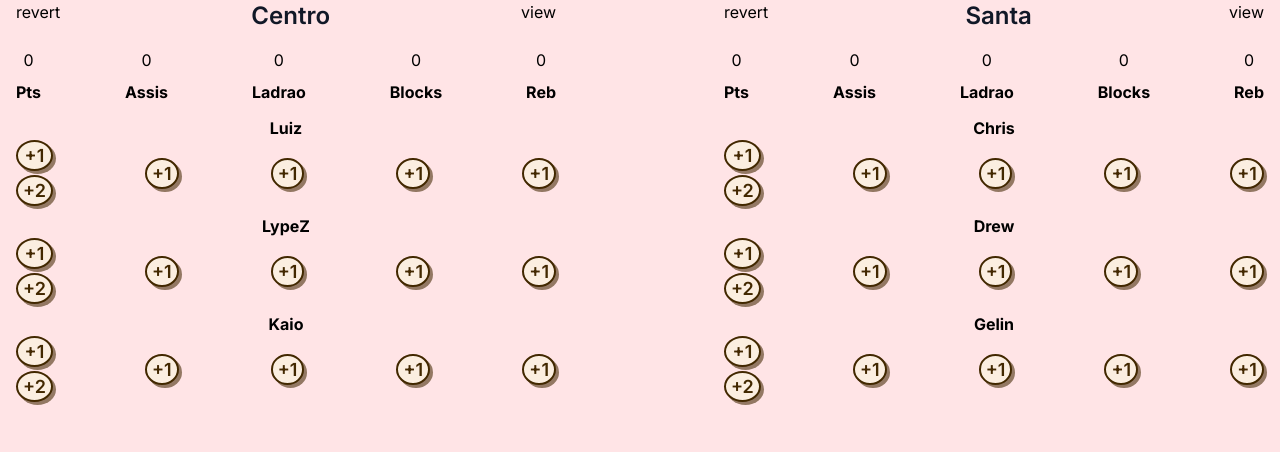
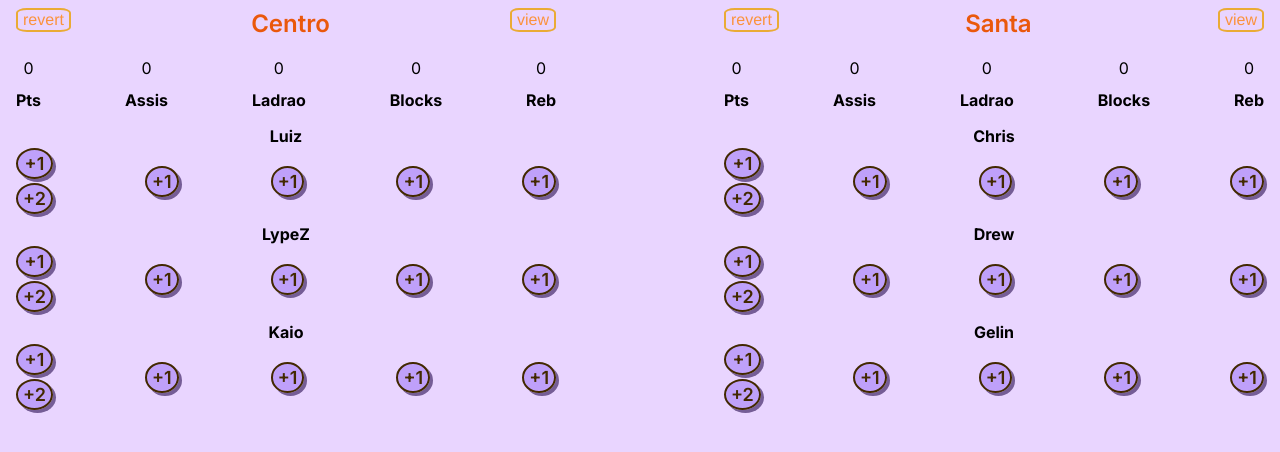
Before and after one commit to LuizFellype/personal-site, a Next.js app: page /playground in a window 1280 px wide. Shown: the top 452 px of the page. Built offline with nearby package versions, Linux system fonts and the light colour scheme.

Commit message:
style: improves design

```diff
--- a/app/layout.tsx
+++ b/app/layout.tsx
@@ -18,7 +18,7 @@ export default function RootLayout({
   return (
     <html lang="en">
       <body className={inter.className}>
-        <TeamsProvider><div className='min-h-screen bg-rose-100 px-4'>{children}</div></TeamsProvider>
+        <TeamsProvider><div className='min-h-screen bg-purple-200 px-4'>{children}</div></TeamsProvider>
       </body>
     </html>
   )
--- a/app/playground/page.tsx
+++ b/app/playground/page.tsx
@@ -16,7 +16,7 @@ export default function Playground() {
   const teamB = useTeamStates(rawTeamB.name, rawTeamB.players)
 
   return (
-    <main className='force-landscap h-full w-full'>
+    <main className='force-landscap h-full w-full pt-2'>
       <div className='flex justify-between text-black'>
         <PlaygroundTeam team={teamA} />
         <PlaygroundTeam team={teamB} />
--- a/src/containers/CreateTeamForm/index.tsx
+++ b/src/containers/CreateTeamForm/index.tsx
@@ -33,12 +33,12 @@ export default function CreateTeamForm(props: { onSubmit: (data: TeamFormData) =
     }
 
     return (
-        <div className="selection:bg-rose-500 selection:text-white">
+        <div className="selection:bg-purple-500 selection:text-white">
             <div className="flex items-center justify-center">
                 <div className="flex-1 p-8">
                     <div className="mx-auto w-80 overflow-hidden rounded-3xl bg-white shadow-xl">
                         {/* Form Header */}
-                        <div className="rounded-bl-4xl relative h-32 bg-rose-500">
+                        <div className="rounded-bl-4xl relative h-32 bg-purple-400">
                             <svg
                                 className="absolute bottom-0"
                                 xmlns="http://www.w3.org/2000/svg"
@@ -73,7 +73,7 @@ export default function CreateTeamForm(props: { onSubmit: (data: TeamFormData) =
                                             id={field.id}
                                             name={field.id}
                                             type="text"
-                                            className="peer h-10 w-full border-b-2 border-gray-300 text-gray-900 placeholder-transparent focus:border-rose-600 focus:outline-none"
+                                            className="peer h-10 w-full border-b-2 border-gray-300 text-gray-900 placeholder-transparent focus:border-purple-600 focus:outline-none"
                                             placeholder={field.placeholder}
                                             autoComplete="off"
                                         />
@@ -95,18 +95,17 @@ export default function CreateTeamForm(props: { onSubmit: (data: TeamFormData) =
                                 <button
                                     type="submit"
                                     disabled={!isDirty || !isValid || isSubmitting}
-                                    className="block w-full cursor-pointer rounded bg-rose-500 px-4 py-2 text-center font-semibold text-white hover:bg-rose-400 focus:outline-none focus:ring focus:ring-rose-500 focus:ring-opacity-80 focus:ring-offset-2 disabled:opacity-70"
+                                    className="block w-full cursor-pointer rounded bg-purple-500 px-4 py-2 text-center font-semibold text-white hover:bg-purple-400 focus:outline-none focus:ring focus:ring-purple-500 focus:ring-opacity-80 focus:ring-offset-2 disabled:opacity-70"
                                 >
                                     {isSubmitting ? (
                                         <div role="status">
                                             <svg
                                                 aria-hidden="true"
-                                                className="inline w-6 h-6 mr-2 text-white animate-spin fill-rose-600 opacity-100"
+                                                className="inline w-6 h-6 mr-2 text-white animate-spin fill-purple-600 opacity-100"
                                                 viewBox="0 0 100 101"
                                                 fill="none"
                                                 xmlns="http://www.w3.org/2000/svg"
                                             >
-                                                {/* SVG for Spinner Animation */}
                                             </svg>
                                         </div>
                                     ) : (
--- a/src/containers/PlaygroundTeam/index.css
+++ b/src/containers/PlaygroundTeam/index.css
@@ -1,8 +1,8 @@
 button.stats-action {
-  background-color: #fbeee0;
+  background-color: #7d4ef363;
   border: 2px solid #422800;
   border-radius: 50%;
-  box-shadow: #42280091 3px 3px 0 0;
+  box-shadow: #1f024791 3px 3px 0 0;
   color: #422800;
   cursor: pointer;
   display: inline-block;
@@ -15,3 +15,28 @@ button.stats-action {
   -webkit-user-select: none;
   touch-action: manipulation;
 }
+
+.orange-shadow {
+  box-shadow: rgba(234, 171, 53, 0.322) 3px 3px 0 0;
+}
+
+.team-name {
+  color: #b26a02
+}
+
+.btn-config {
+  backface-visibility: hidden;
+  border-radius: 20%;
+  box-sizing: border-box;
+  border: .125rem solid rgb(234, 171, 53);
+  cursor: pointer;
+  display: inline-block;
+  font-family: Circular, Helvetica, sans-serif;
+  line-height: 1;
+  padding: 2px 5px;
+  position: relative;
+  text-decoration: none;
+  user-select: none;
+  -webkit-user-select: none;
+  touch-action: manipulation;
+}
--- a/src/containers/PlaygroundTeam/index.tsx
+++ b/src/containers/PlaygroundTeam/index.tsx
@@ -10,6 +10,10 @@ export const getStatsActionLabel = (statsKey: string) => ({
   rebounds: 'Reb',
 }[statsKey])
 
+const hasOrangeShadow = (flag: boolean) => flag ? 'orange-shadow' : ''
+const flipCurrentState = (setState: React.Dispatch<React.SetStateAction<boolean>>) => () => {
+  setState(crt => !crt)
+}
 
 export function PlaygroundTeam({ team }: { team: Team }) {
   const [revert, setRevert] = useState(false)
@@ -17,10 +21,6 @@ export function PlaygroundTeam({ team }: { team: Team }) {
 
   const [seePlayerStats, setSeePlayerStats] = useState(false)
   const confgLabelToShow = useMemo(() => seePlayerStats ? 'hide' : 'view', [seePlayerStats])
-
-  const flipCurrentState = useCallback((setState: React.Dispatch<React.SetStateAction<boolean>>) => () => {
-    setState(crt => !crt)
-  }, [])
 
   const { id, name,
     increasePoints,
@@ -55,9 +55,9 @@ export function PlaygroundTeam({ team }: { team: Team }) {
 
   return <section className='grow-[.4]'>
     <div className="flex justify-between mb-4">
-      <button className='self-start' onClick={flipCurrentState(setRevert)}>revert</button>
-      <h1 className='text-center text-2xl font-semibold text-gray-900 capitalize'>{name}</h1>
-      <button className='self-start' onClick={flipCurrentState(setSeePlayerStats)}>{confgLabelToShow}</button>
+      <button className={`self-start btn-config text-orange-400 ${hasOrangeShadow(revert)}`} onClick={flipCurrentState(setRevert)}>revert</button>
+      <h1 className='text-center text-2xl font-semibold text-orange-600 capitalize'>{name}</h1>
+      <button className={`self-start btn-config text-orange-400 ${hasOrangeShadow(seePlayerStats)}`} onClick={flipCurrentState(setSeePlayerStats)}>{confgLabelToShow}</button>
     </div>
 
     <div>
--- a/src/containers/TeamsList.tsx
+++ b/src/containers/TeamsList.tsx
@@ -24,7 +24,7 @@ export function TeamsList() {
             <button
                 type="submit"
                 disabled={selectedTeams.length !== 2}
-                className="block w-full cursor-pointer rounded bg-rose-500 px-4 py-2 mx-8 mt-3 text-center font-semibold text-white hover:bg-rose-400 focus:outline-none focus:ring focus:ring-rose-500 focus:ring-opacity-80 focus:ring-offset-2 disabled:opacity-70"
+                className="block w-full cursor-pointer rounded bg-purple-500 px-4 py-2 mx-8 mt-3 text-center font-semibold text-white hover:bg-purple-400 focus:outline-none focus:ring focus:ring-purple-500 focus:ring-opacity-80 focus:ring-offset-2 disabled:opacity-70"
                 onClick={() => {
                     router.push('/playground', { scroll: true })
                 }}
```
